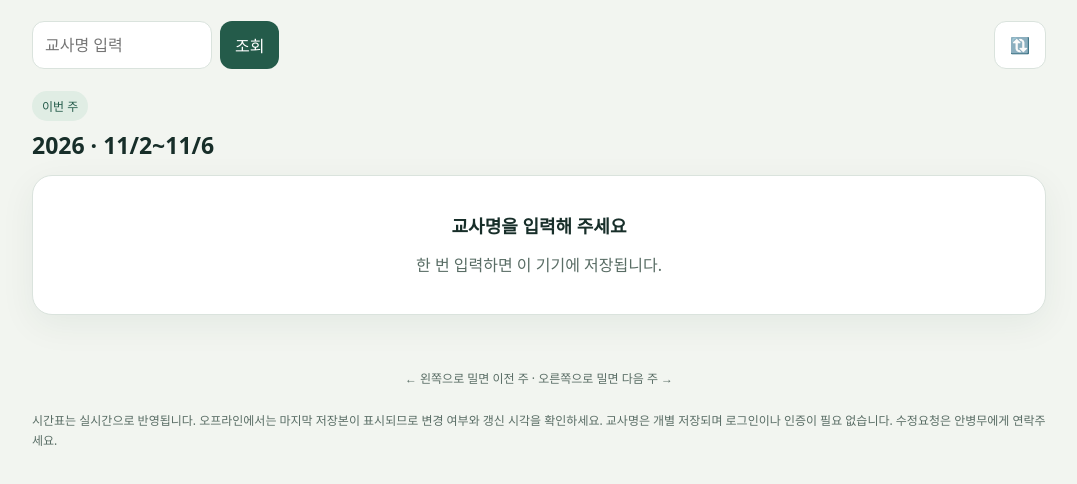
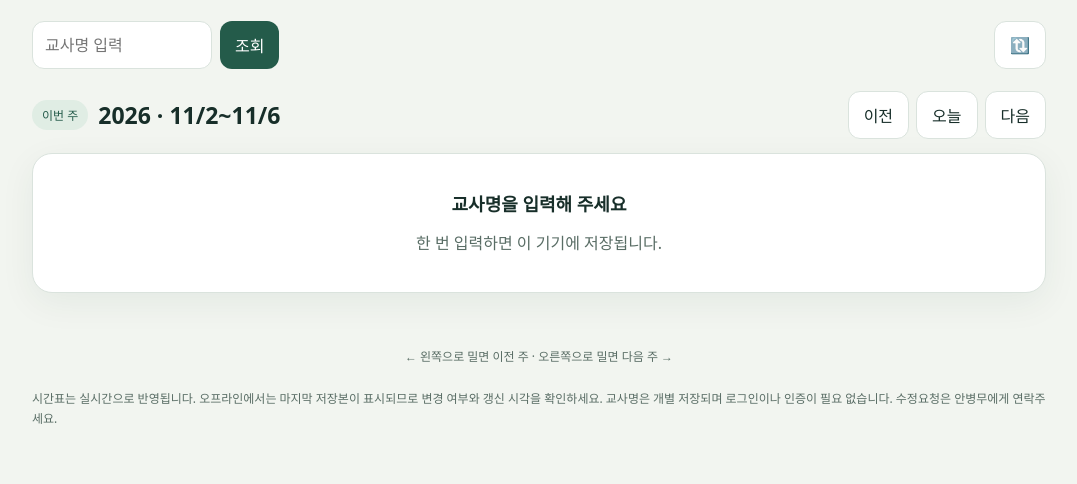
Before and after one commit to abmstar/YGTable, a plain HTML site: page index.html in a window 1280 px wide. Shown: the part 126-610 px from the top of the page, without its empty margins (101-1178 px from the left). Drawn offline with Linux system fonts and the light colour scheme.

Commit message:
Update index.html
화면 디자인 수정

```diff
--- a/index.html
+++ b/index.html
@@ -361,6 +361,32 @@
     padding: 2px;
   }
 }
+/* PC 등 넓은 화면에서는 주간 이동 버튼 표시 */
+.nav {
+  display: flex;
+}
+
+/* 화면 너비 768px 이하에서는 숨김 */
+@media (max-width: 768px) {
+  .nav {
+    display: none;
+  }
+}
+/* 주간 배지와 날짜를 같은 줄에 표시 */
+.week-heading {
+  display: flex;
+  align-items: center;
+  gap: 10px;
+}
+
+.week-heading .badge {
+  margin-bottom: 0;
+  flex-shrink: 0;
+}
+
+.week-heading h2 {
+  margin: 0;
+}
 
     </style>
   </head>
@@ -401,11 +427,10 @@
       </form>
 
       <section class="weekbar">
-        <div>
+        <div class="week-heading">
           <span class="badge" id="relative">이번 주</span>
           <h2 id="weekTitle"></h2>
         </div>
-<!--
         <nav class="nav" aria-label="주간 이동">
           <button id="previous" aria-label="이전 주">
             이전
@@ -419,7 +444,6 @@
             다음
           </button>
         </nav>
--->
       </section>
 
       <section
```
